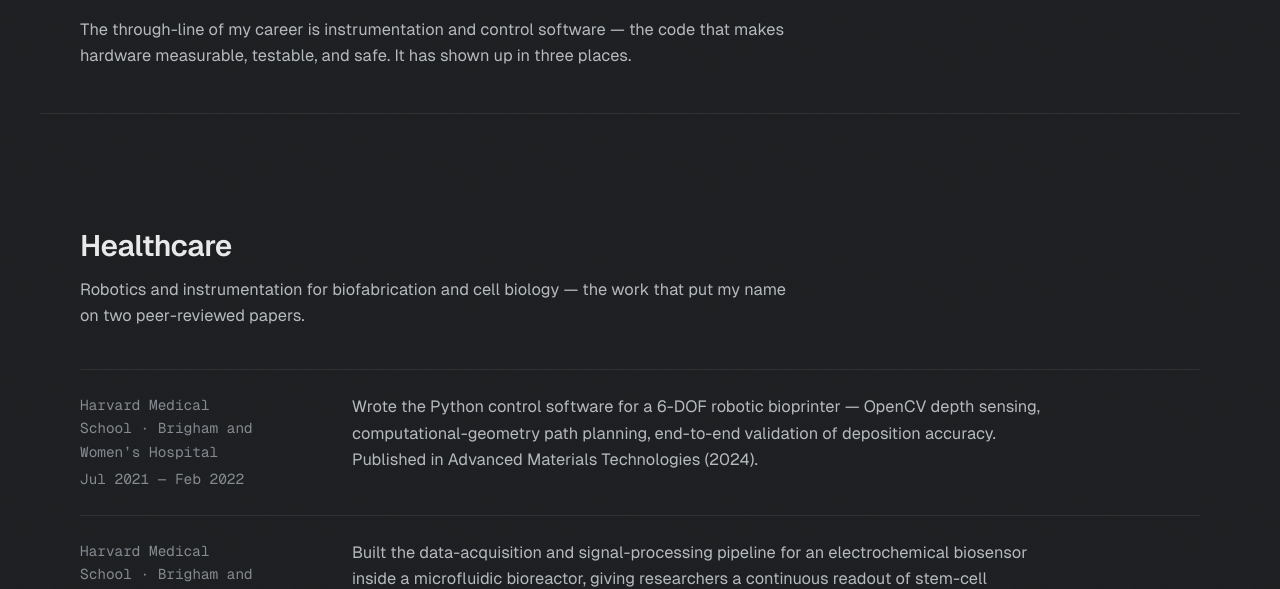
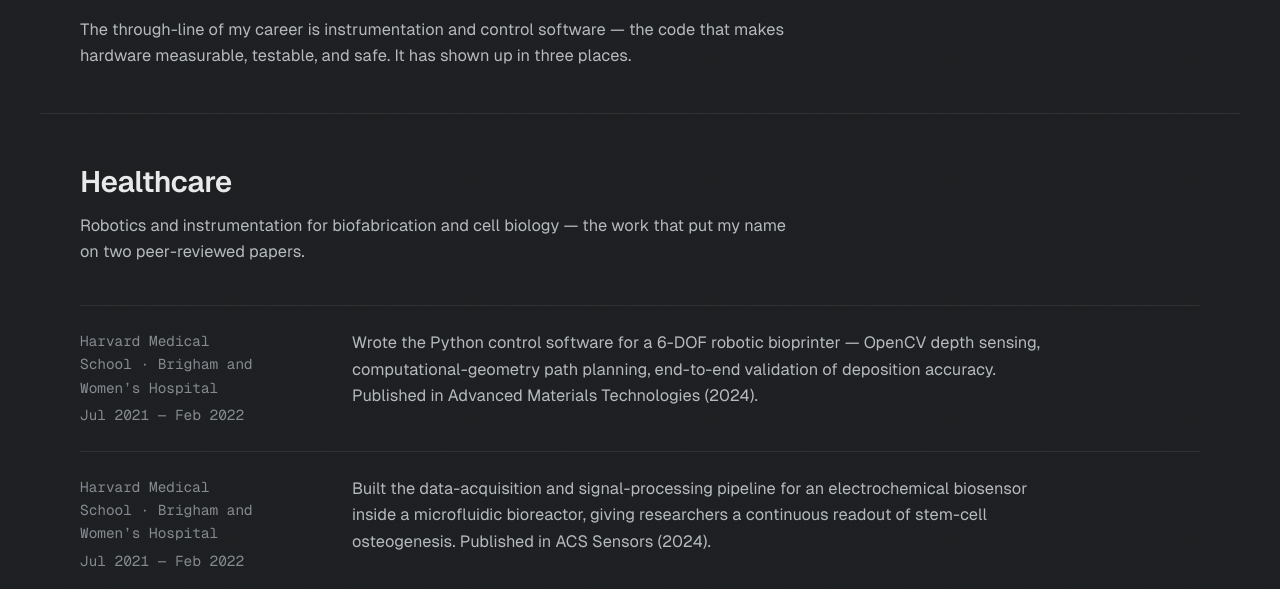
Before and after one commit to DiegoAzuela/DiegoAzuela.github.io, an Astro site: page /work in a window 1280 px wide. Shown: the part 231-820 px from the top of the page. Built offline with nearby package versions, Linux system fonts and the light colour scheme; Astro itself is replaced by a stand-in of ours.

Commit message:
Tighten first-section spacing on work / research / cv

```diff
--- a/src/components/CvBody.astro
+++ b/src/components/CvBody.astro
@@ -89,7 +89,7 @@ import { experience, research, education, skills } from '../data/cv.ts';
 
 <style>
   .cv__block { padding-block: clamp(2rem, 5vw, 3.25rem); border-top: 1px solid var(--line); }
-  .cv__block:first-child { border-top: 0; }
+  .cv__block:first-child { border-top: 0; padding-top: 0; }
   .cv__block-title {
     font-family: var(--font-mono);
     font-size: var(--step--1);
--- a/src/pages/research.astro
+++ b/src/pages/research.astro
@@ -91,7 +91,7 @@ import { publications, talks } from '../data/publications.ts';
 <style>
   .research { padding-block: clamp(2.25rem, 5vw, 3.25rem) clamp(4rem, 9vw, 7rem); }
   .research__block { padding-block: clamp(2rem, 5vw, 3.5rem); border-top: 1px solid var(--line); }
-  .research__block:first-child { border-top: 0; }
+  .research__block:first-child { border-top: 0; padding-top: 0; }
   .research__label {
     font-family: var(--font-mono);
     font-size: var(--step--1);
--- a/src/pages/work.astro
+++ b/src/pages/work.astro
@@ -46,11 +46,11 @@ import { pillars } from '../data/work.ts';
 <style>
   .work { padding-block: clamp(2.25rem, 5vw, 3.25rem) clamp(4rem, 9vw, 7rem); }
   .pillar {
-    padding-block: clamp(2.5rem, 6vw, 4rem);
+    padding-block: clamp(2rem, 5vw, 3rem);
     border-top: 1px solid var(--line);
-    scroll-margin-top: 6rem;
+    scroll-margin-top: 5rem;
   }
-  .pillar:first-child { border-top: 0; }
+  .pillar:first-child { border-top: 0; padding-top: 0; }
   .pillar__head { max-width: 46rem; margin-bottom: 2.5rem; }
   .pillar__head h2 { font-size: var(--step-2); margin-bottom: 0.9rem; }
 
```
